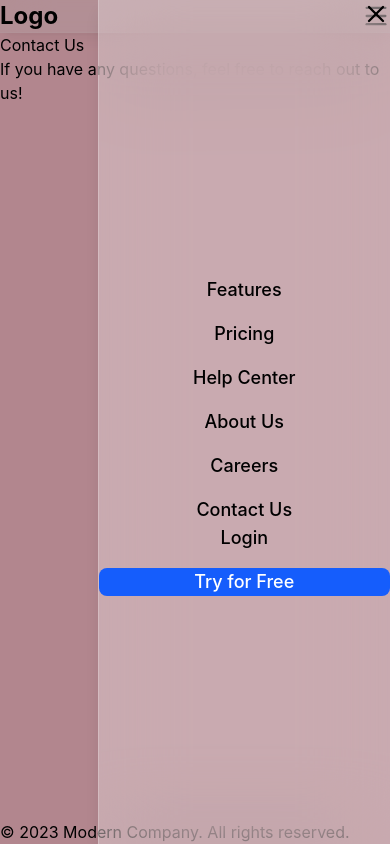
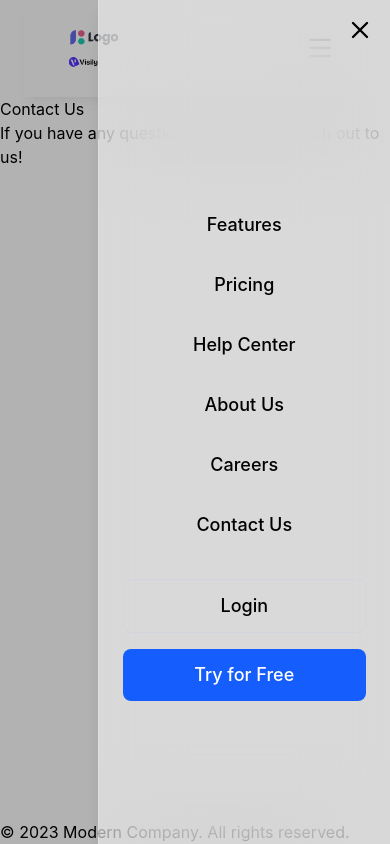
Before and after one commit to TemitopeRekun/Modern-Company-Website, a React (Vite) app: page /contact-us in a window 390 px wide. Both pictures are taken after a click on the button "Toggle Menu". Built offline with nearby package versions, Linux system fonts and the light colour scheme.

Commit message:
Refactor Navbar component: add logo, enhance mobile menu, and improve styling

```diff
--- a/src/Components/Navbar.tsx
+++ b/src/Components/Navbar.tsx
@@ -1,6 +1,7 @@
 import { useState } from "react";
 import { Menu, X } from "lucide-react";
 import { Link, NavLink } from "react-router-dom";
+import Logo from "../assets/logo.png";
 
 const navLinks = [
 	{ label: "Features", path: "/features" },
@@ -15,11 +16,17 @@ const Navbar = () => {
 	const [isMenuOpen, setIsMenuOpen] = useState(false);
 
 	return (
-		<nav className="sticky top-0 left-0 w-full z-50">
+		<nav className="sticky top-0 left-0 w-full z-30 px-6">
 			<div className="bg-white/20 backdrop-blur-xl shadow-lg border-b border-white/10 shadow-black/5">
-				<div className="max-w-7xl mx-auto flex items-center justify-between py-4 px-6">
+				<div className="max-w-7xl mx-auto flex items-center justify-between py-4 px-8">
 					<div className="text-2xl font-bold">
-						<Link to="/">Logo</Link>
+						<Link to="/">
+							<img
+								src={Logo}
+								alt="Logo"
+								className="h-16 object-cover object-top"
+							/>
+						</Link>
 					</div>
 					<ul className="hidden md:flex items-center gap-6">
 						{navLinks.map((link) => (
@@ -34,13 +41,13 @@ const Navbar = () => {
 							</li>
 						))}
 					</ul>
-					<div className="hidden md:flex items-center gap-6">
+					<div className="hidden md:flex justify-end items-center gap-6">
 						<Link
 							to="/login"
 							className="text-gray-700 hover:text-gray-900">
 							Login
 						</Link>
-						<button className="bg-blue-500 text-white px-4 py-2 rounded hover:bg-blue-600 transition">
+						<button className="bg-[#636AE8FF] text-white px-4 py-2 rounded hover:bg-blue-600 transition">
 							Try For Free
 						</button>
 					</div>
@@ -55,17 +62,29 @@ const Navbar = () => {
 
 			{/* Mobile Menu Overlay */}
 			{isMenuOpen && (
-				<div
+				<button
+					type="button"
+					aria-label="Close mobile menu"
 					className="fixed inset-0 h-full bg-black/30 z-40 md:hidden"
-					onClick={() => setIsMenuOpen(false)}></div>
+					onClick={() => setIsMenuOpen(false)}
+					onKeyDown={(e) => {
+						if (e.key === "Enter" || e.key === " ") {
+							e.preventDefault();
+							setIsMenuOpen(false);
+						}
+					}}
+				/>
 			)}
 
 			{/* Mobile Menu */}
 			<div
-				className={`fixed top-0 right-0 flex h-full w-3/4 max-w-sm flex-col bg-white/30 backdrop-blur-2xl border-l border-white/20 shadow-lg transition-transform duration-300 ease-in-out md:hidden z-50 ${
+				className={`fixed top-0 right-0 flex h-full w-3/4 max-w-sm flex-col bg-white/50 backdrop-blur-2xl border-l border-white/20 shadow-lg transition-transform duration-300 ease-in-out md:hidden z-50 ${
 					isMenuOpen ? "translate-x-0" : "translate-x-full"
 				}`}>
 				{/* Close Button */}
+				{/* Adding a subtle border, inner shadow, and highlight */}
+				{/* bg-white/20 is changed to bg-blue-50/10 for a subtle tint */}
+
 				<div className="flex justify-end p-4">
 					<button
 						aria-label="Close Menu"
@@ -74,7 +93,7 @@ const Navbar = () => {
 					</button>
 				</div>
 				{/* Centered Content */}
-				<div className="flex flex-grow flex-col items-center justify-center">
+				<div className="flex flex-grow flex-col items-center justify-center px-6">
 					{/* Mobile Menu Items */}
 					<ul className="flex flex-col gap-4 text-center text-lg font-medium">
 						{navLinks.map((link) => (
@@ -82,24 +101,24 @@ const Navbar = () => {
 								<Link
 									to={link.path}
 									onClick={() => setIsMenuOpen(false)}
-									className="block py-2 hover:text-blue-600 transition-colors">
+									className="block py-2 px-6 rounded-lg hover:bg-blue-100 hover:text-blue-600 transition-colors">
 									{link.label}
 								</Link>
 							</li>
 						))}
 					</ul>
 					{/* Mobile Buttons */}
-					<div className="mt-8 flex flex-col gap-4 w-full px-6">
+					<div className="mt-8 flex w-full max-w-xs flex-col gap-4">
 						<Link
 							to="/login"
 							onClick={() => setIsMenuOpen(false)}
-							className="text-center text-lg font-medium hover:text-blue-600 transition">
+							className="border border-gray-300 text-center text-lg font-medium py-3 px-4 rounded-lg hover:border-blue-500 hover:text-blue-600 transition-colors">
 							Login
 						</Link>
 						<Link
 							to="/signup" // Assuming you have a sign-up route
 							onClick={() => setIsMenuOpen(false)}
-							className="bg-blue-600 text-white text-center text-lg font-medium py-2 rounded-lg hover:bg-blue-700 transition">
+							className="bg-blue-600 text-white text-center text-lg font-medium py-3 px-4 rounded-lg hover:bg-blue-700 transition">
 							Try for Free
 						</Link>
 					</div>
--- a/src/index.css
+++ b/src/index.css
@@ -1,14 +1,49 @@
 @import "tailwindcss";
 
 * {
-	margin: 0;
-	padding: 0;
 	box-sizing: border-box;
 }
 
 body {
 	scroll-behavior: smooth;
 	font-family: "Inter", sans-serif;
-  background-color:
-    pink;
+	background-color: #ffffffff;
 }
+
+/* ✅ Global Theme Tokens (Tailwind v4 way) */
+@theme {
+	--color-primary: #2C35E0FF;
+	--color-secondary: #878CEDFF;
+	--color-dark: #878CEDFF;
+	--color-light: #f8fafc;
+
+	--font-sans: "Inter", sans-serif;
+	--font-heading: "Poppins", sans-serif;
+}
+
+/* ✅ Reusable Component Classes */
+@layer components {
+	.section-container {
+		@apply max-w-7xl mx-auto px-6 py-16;
+	}
+
+	.heading-primary {
+		@apply text-4xl md:text-5xl font-bold tracking-tight text-gray-900;
+	}
+
+	.heading-secondary {
+		@apply text-3xl md:text-4xl font-semibold text-gray-800;
+	}
+
+	.paragraph {
+		@apply text-gray-600 text-base leading-relaxed;
+	}
+
+	.btn-primary {
+		@apply bg-[--color-primary] text-white px-6 py-3 rounded-lg font-medium hover:opacity-90 transition;
+	}
+
+	.btn-outline {
+		@apply border border-gray-300 text-gray-800 px-6 py-3 rounded-lg font-medium hover:bg-gray-100 transition;
+	}
+}
```
Also changed, not shown: src/assets/logo.png (renamed from src/assets/logo.png.png).
